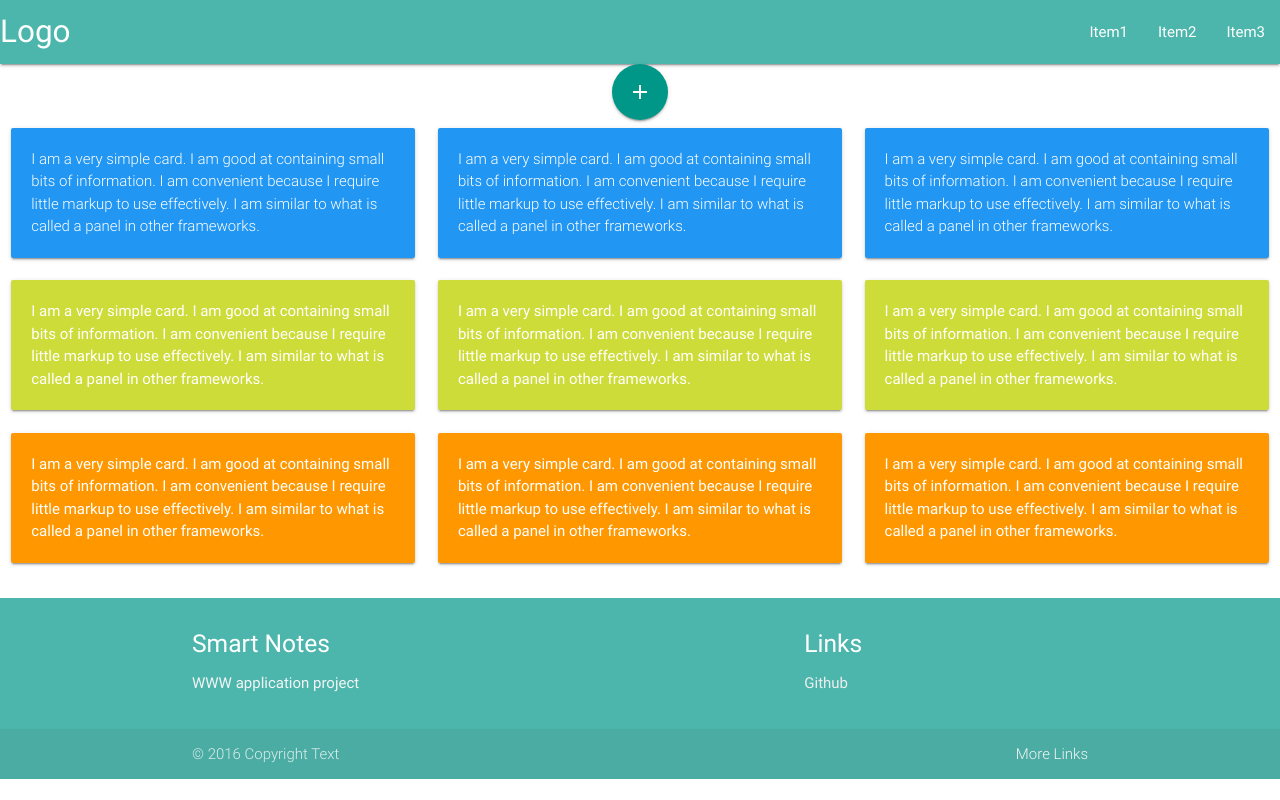
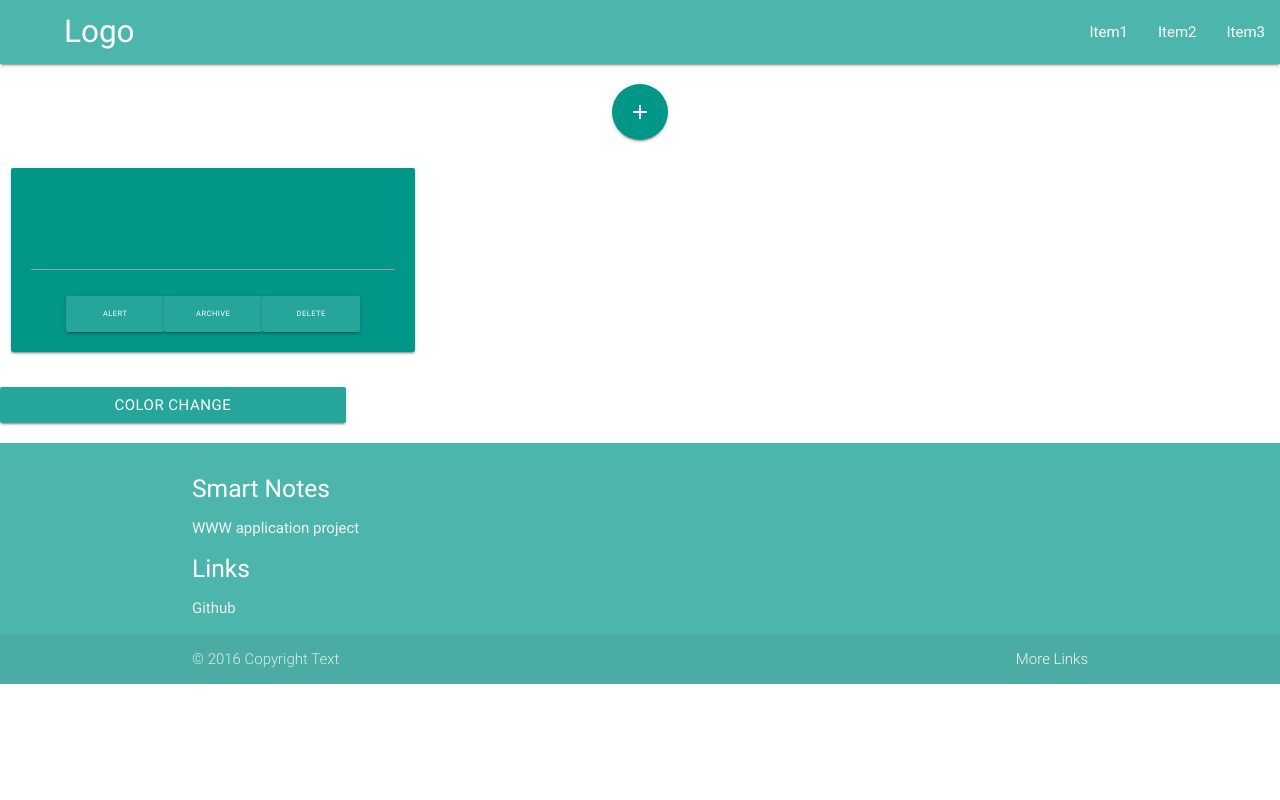
Before and after one commit to icesuperbravo/smart-notes, a plain HTML site: page test.html in a window 1280 px wide. Both pictures are taken after a click on the link "add". Drawn offline with nearby package versions, Linux system fonts and the light colour scheme.

Commit message:
textarea half completed

```diff
--- a/css/index.css
+++ b/css/index.css
@@ -1,9 +1,33 @@
 .wrapper {
     text-align: center;
+    margin: 20px;
 }
 
 .btn-floating {
-
     position: absolute;
     top: 50%;
 }
+
+
+.card-action {
+  text-align: center;
+  font-size: 50%;
+
+}
+
+#color-change, #archive, #delete  {
+  width:27%;
+  height: 18%;
+}
+
+
+
+#textarea {
+  color: white;
+  font-size: 15px;
+  font-family: Roboto;
+}
+
+.brand-logo {
+  margin-left: 5%;
+}
--- a/js/text.js
+++ b/js/text.js
@@ -1,7 +1,10 @@
+
+/*
 $(document).ready(function() {
     var count = 0;
-    $("#btn").click(function() {
-        var domElement = $('<div><textarea class="card"></textarea></div>')
+    $(".btn-floating").click(function() {
+        var table = document.getElementById(\)
+        var domElement = document.createElement()
         count += 1;
         //var domElement1 = $('<div class="btn-discard"><text>Discard</text></div>')
         //$(this).after(domElement1).after(domElement);
@@ -9,3 +12,22 @@ $(document).ready(function() {
         $(this).after(domElement);
     });
 });
+*/
+$(document).ready(function() {
+    $('select').material_select();
+});
+
+// add cards
+$('.btn-floating').click(function () {
+
+  $('.row')
+  .append('<div class="col s12 m4"><div class="card-panel teal"><textarea id="textarea" class="materialize-textarea"></textarea><div class="card-action"><a class="waves-effect waves-light btn" id="color-change">alert</a><a class="waves-effect waves-light btn" id="archive">archive</a><a class="waves-effect waves-light btn" id="delete">delete</a></div></div></div>')
+
+})
+
+/*
+// click color change(alert) button
+$('#color-change').click(function () {
+  $('.card-panel').css('color', 'yellow');
+})
+*/
--- a/test.html
+++ b/test.html
@@ -28,99 +28,41 @@
 
 <!--Folder tabs-->
 
-
+<div id='wrapper'>
+</div>
 
 
     <!--add button(click)-->
     <div class='wrapper'>
      <a class="btn-floating btn-large waves-effect waves-light teal"><i class="material-icons">add</i></a>
 </div>
-    <!--note cards-->
+
+<div class="row">
+</div>
+<!--
 
     <div class="row">
       <div class="col s12 m4">
-        <div class="card-panel light blue">
-          <span class="white-text">I am a very simple card. I am good at containing small bits of information.
-          I am convenient because I require little markup to use effectively. I am similar to what is called a panel in other frameworks.
-          </span>
+        <div class="card-panel teal">
+           <textarea id="textarea" class="materialize-textarea"></textarea>
+          <div class="card-action">
+              <a class="waves-effect waves-light btn" id="color-change">alert</a>
+              <a class="waves-effect waves-light btn" id="archive">archive</a>
+              <a class="waves-effect waves-light btn" id="delete">delete</a>
+            </div>
         </div>
       </div>
+    </div>
+//-->
+ <!--color change button(click)-->
 
+     <a class="waves-effect waves-light btn" id="color-change">color change</a>
 
-      <div class="col s12 m4">
-        <div class="card-panel light blue">
-          <span class="white-text">I am a very simple card. I am good at containing small bits of information.
-          I am convenient because I require little markup to use effectively. I am similar to what is called a panel in other frameworks.
-          </span>
-        </div>
-      </div>
-
-
-      <div class="col s12 m4">
-        <div class="card-panel light blue">
-          <span class="white-text">I am a very simple card. I am good at containing small bits of information.
-          I am convenient because I require little markup to use effectively. I am similar to what is called a panel in other frameworks.
-          </span>
-        </div>
-      </div>
-
-      <div class="col s12 m4">
-        <div class="card-panel lime">
-          <span class="white-text">I am a very simple card. I am good at containing small bits of information.
-          I am convenient because I require little markup to use effectively. I am similar to what is called a panel in other frameworks.
-          </span>
-        </div>
-      </div>
-
-      <div class="col s12 m4">
-        <div class="card-panel lime">
-          <span class="white-text">I am a very simple card. I am good at containing small bits of information.
-          I am convenient because I require little markup to use effectively. I am similar to what is called a panel in other frameworks.
-          </span>
-        </div>
-      </div>
-
-      <div class="col s12 m4">
-        <div class="card-panel lime">
-          <span class="white-text">I am a very simple card. I am good at containing small bits of information.
-          I am convenient because I require little markup to use effectively. I am similar to what is called a panel in other frameworks.
-          </span>
-        </div>
-      </div>
-
-      <div class="col s12 m4">
-        <div class="card-panel orange">
-          <span class="white-text">I am a very simple card. I am good at containing small bits of information.
-          I am convenient because I require little markup to use effectively. I am similar to what is called a panel in other frameworks.
-          </span>
-        </div>
-      </div>
-
-      <div class="col s12 m4">
-        <div class="card-panel orange">
-          <span class="white-text">I am a very simple card. I am good at containing small bits of information.
-          I am convenient because I require little markup to use effectively. I am similar to what is called a panel in other frameworks.
-          </span>
-        </div>
-      </div>
-
-      <div class="col s12 m4">
-        <div class="card-panel orange">
-          <span class="white-text">I am a very simple card. I am good at containing small bits of information.
-          I am convenient because I require little markup to use effectively. I am similar to what is called a panel in other frameworks.
-          </span>
-        </div>
-      </div>
-
-
-
-
-    </div>
 
       <!--footer-->
       <footer class="page-footer teal lighten-2">
                <div class="container">
-                 <div class="row">
+                 <div class="footer_row">
                    <div class="col l6 s12">
                      <h5 class="white-text">Smart Notes</h5>
                      <p class="grey-text text-lighten-4">WWW application project</p>
@@ -146,5 +88,6 @@
      <!--Import jQuery before materialize.js-->
      <script type="text/javascript" src="https://code.jquery.com/jquery-2.1.1.min.js"></script>
      <script type="text/javascript" src="js/materialize.min.js"></script>
+     <script type="text/javascript" src="js/text.js"></script>
    </body>
  </html>
```
Also changed, not shown: css/materialize.css.
